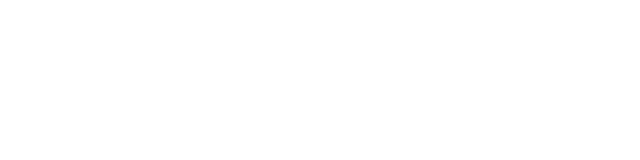
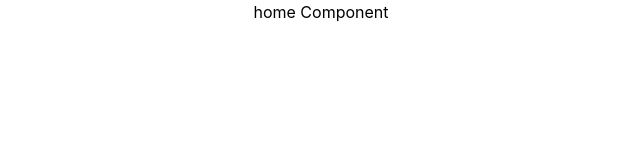
Before and after one commit to jamiebdavis/front-end-tech-test, a React (Create React App) app: page / in a window 1280 px wide. Shown: the top 160 px of the page, without its empty margins (319-959 px from the left). Built offline with nearby package versions, Linux system fonts and the light colour scheme.

Commit message:
Added react router to handle home page and any unexpected routes

```diff
--- a/public/index.html
+++ b/public/index.html
@@ -1,14 +1,12 @@
 <!DOCTYPE html>
 <html lang="en">
+
 <head>
   <meta charset="utf-8" />
   <link rel="icon" href="%PUBLIC_URL%/favicon.ico" />
   <meta name="viewport" content="width=device-width, initial-scale=1" />
   <meta name="theme-color" content="#000000" />
-    <meta
-      name="description"
-      content="Web site created using create-react-app"
-    />
+  <meta name="description" content="Web site created using create-react-app" />
   <link rel="apple-touch-icon" href="%PUBLIC_URL%/logo192.png" />
   <!--
       manifest.json provides metadata used when your web app is installed on a
@@ -24,8 +22,10 @@
       work correctly both with client-side routing and a non-root public URL.
       Learn how to configure a non-root public URL by running `npm run build`.
     -->
-    <title>React App</title>
+  <link href="https://unpkg.com/tailwindcss@^2/dist/tailwind.min.css" rel="stylesheet">
+  <title>Search App - Tech Test</title>
 </head>
+
 <body>
   <noscript>You need to enable JavaScript to run this app.</noscript>
   <div id="root"></div>
@@ -40,4 +40,5 @@
       To create a production bundle, use `npm run build` or `yarn build`.
     -->
 </body>
+
 </html>
--- a/src/App.js
+++ b/src/App.js
@@ -1,7 +1,14 @@
 import "./App.css";
 
+import Routes from "./Routes";
+import logo from "./logo.svg";
+
 function App() {
-    return <div className="App"></div>;
+    return (
+        <div className="App">
+            <Routes />
+        </div>
+    );
 }
 
 export default App;
--- a/src/Routes.js
+++ b/src/Routes.js
@@ -0,0 +1,14 @@
+import { Route, Switch } from "react-router-dom";
+
+import Home from "./containers/Home";
+import NotFound from "./containers/NotFound";
+
+// eslint-disable-next-line import/no-anonymous-default-export
+export default ({ childProps }) => (
+    <Switch>
+        <Route path="/" exact component={Home} props={childProps} />
+
+        {/* Catch all unmatched routes */}
+        <Route component={NotFound} />
+    </Switch>
+);
--- /dev/null
+++ b/src/containers/Home.js
@@ -0,0 +1,9 @@
+import React from "react";
+
+export default function Home() {
+    return (
+        <div>
+            <div>home Component</div>
+        </div>
+    );
+}
--- /dev/null
+++ b/src/containers/NotFound.js
@@ -0,0 +1,9 @@
+import React from "react";
+
+export default function NotFound() {
+    return (
+        <div>
+            <div>Not Found Component</div>
+        </div>
+    );
+}
--- a/src/index.js
+++ b/src/index.js
@@ -1,14 +1,18 @@
-import React from 'react';
-import ReactDOM from 'react-dom';
-import './index.css';
-import App from './App';
-import reportWebVitals from './reportWebVitals';
+import "./index.css";
+
+import App from "./App";
+import React from "react";
+import ReactDOM from "react-dom";
+import { BrowserRouter as Router } from "react-router-dom";
+import reportWebVitals from "./reportWebVitals";
 
 ReactDOM.render(
-  <React.StrictMode>
-    <App />
-  </React.StrictMode>,
-  document.getElementById('root')
+    <React.StrictMode>
+        <Router>
+            <App />
+        </Router>
+    </React.StrictMode>,
+    document.getElementById("root")
 );
 
 // If you want to start measuring performance in your app, pass a function
```
Lines whose indentation alone changed are shown as unchanged.
